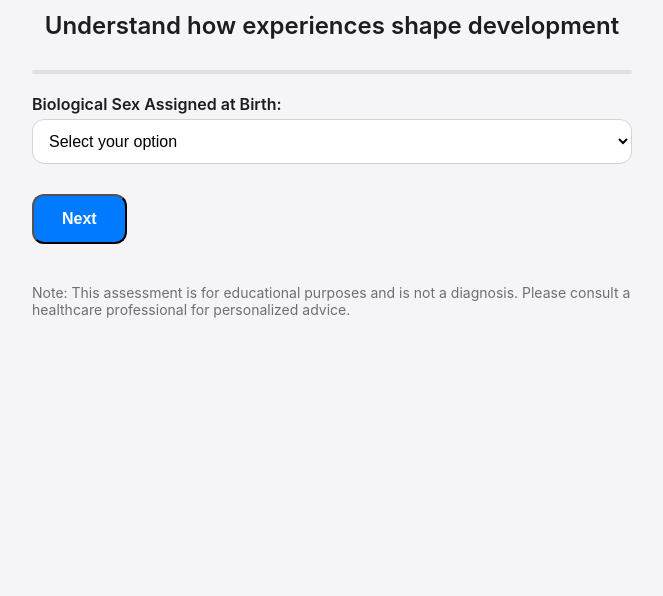
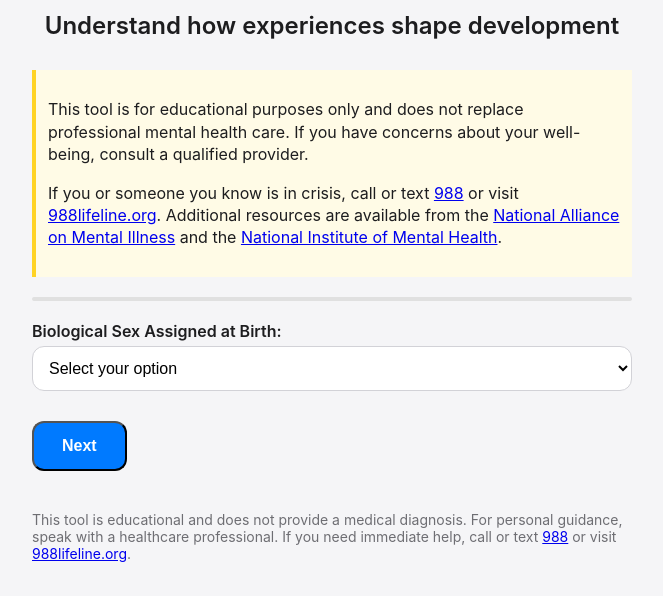
Before and after one commit to h3ro-dev/ACE-Neurologicql, a plain HTML site: page ace.html in a window 1280 px wide. Shown: the part 209-805 px from the top of the page, without its empty margins (308-971 px from the left). Drawn offline with Linux system fonts and the light colour scheme; a web font is replaced by a local one.

Commit message:
Add mental health disclaimers

```diff
--- a/ace.html
+++ b/ace.html
@@ -137,6 +137,15 @@
             background: #fff;
             font-size: 16px;
         }
+        .disclaimer {
+            background: #fffbe6;
+            border-left: 4px solid #ffd324;
+            padding: 12px;
+            margin: 20px 0;
+            font-size: 16px;
+            color: #1d1d1f;
+            line-height: 1.4;
+        }
     </style>
 </head>
 <body>
@@ -146,6 +155,10 @@
         </svg>
         <h1>ACEs Brain Impact Assessment</h1>
         <h2>Understand how experiences shape development</h2>
+        <div class="disclaimer" role="alert">
+            <p>This tool is for educational purposes only and does not replace professional mental health care. If you have concerns about your well-being, consult a qualified provider.</p>
+            <p>If you or someone you know is in crisis, call or text <a href="tel:988">988</a> or visit <a href="https://988lifeline.org" target="_blank" rel="noopener">988lifeline.org</a>. Additional resources are available from the <a href="https://www.nami.org/Support-Education" target="_blank" rel="noopener">National Alliance on Mental Illness</a> and the <a href="https://www.nimh.nih.gov/health/find-help" target="_blank" rel="noopener">National Institute of Mental Health</a>.</p>
+        </div>
         <div class="progress-bar">
             <div class="progress"></div>
         </div>
@@ -173,7 +186,7 @@
             </div>
         </form>
         <div id="report" class="report hidden"></div>
-        <p class="note">Note: This assessment is for educational purposes and is not a diagnosis. Please consult a healthcare professional for personalized advice.</p>
+        <p class="note">This tool is educational and does not provide a medical diagnosis. For personal guidance, speak with a healthcare professional. If you need immediate help, call or text <a href="tel:988">988</a> or visit <a href="https://988lifeline.org" target="_blank" rel="noopener">988lifeline.org</a>.</p>
     </div>
     <script>
         // Trauma types mapped to brain regions affected by age and gender
```
